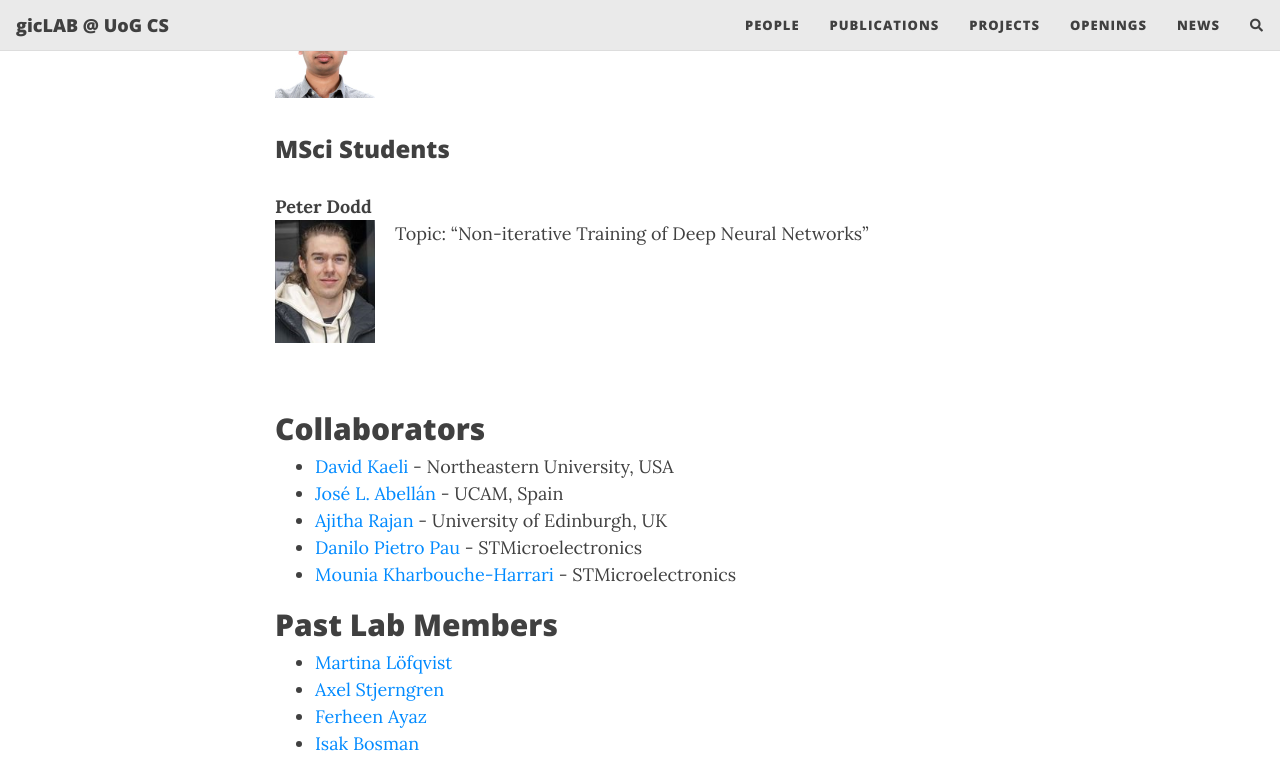
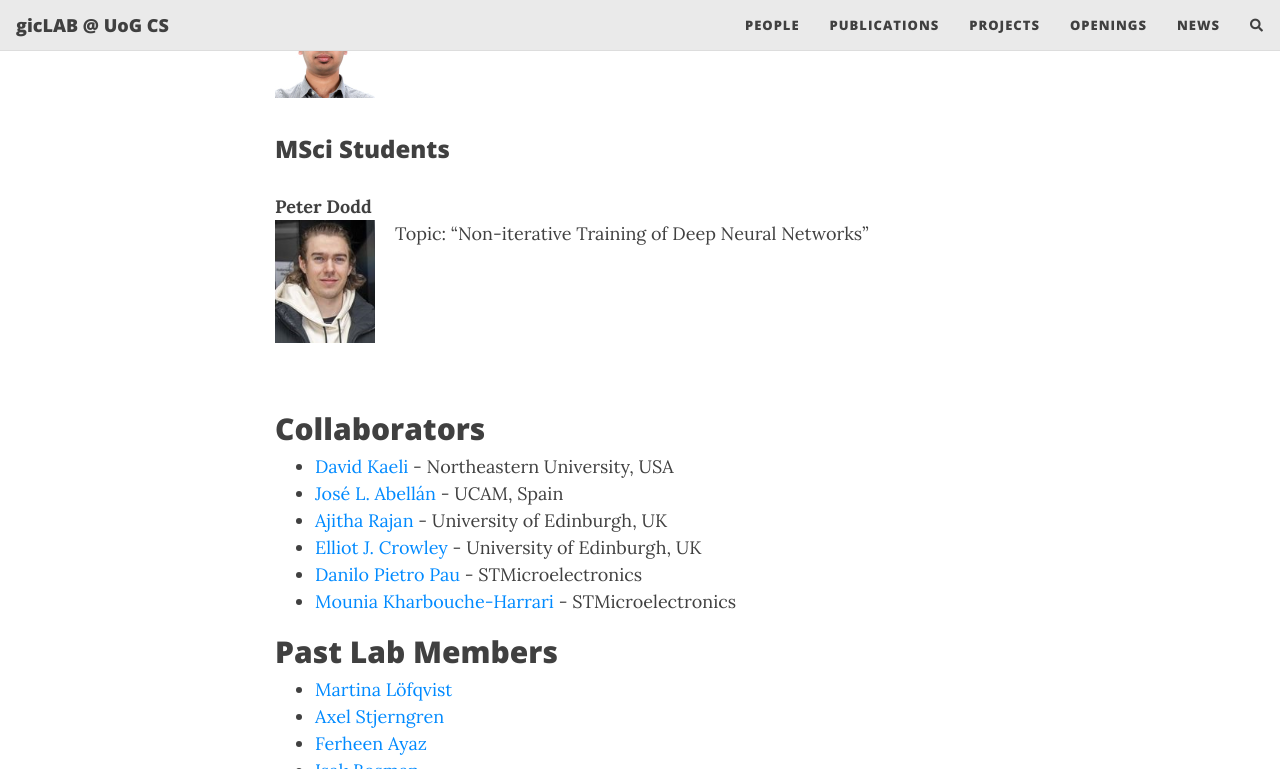
Before and after one commit to gicLAB/gicLAB.github.io, a Jekyll site: the page built from people.md, in a window 1280 px wide and 900 px high, scrolled down 1507 px, cut to the strip 0-769 px from the top of the window. Built offline with Jekyll 4.4.1, drawn with Linux system fonts in a browser that asks for light colours; nearby versions of some CDN libraries; comment, search, counter and statistics services are not loaded.

Commit message:
Update people.md

```diff
--- a/people.md
+++ b/people.md
@@ -64,6 +64,7 @@ Topic: "'Efficient ML model implementation in FPGAs"
 - [David Kaeli](https://coe.northeastern.edu/people/kaeli-david/) - Northeastern University, USA
 - [José L. Abellán](https://sites.google.com/ucam.edu/jlabellan) - UCAM, Spain
 - [Ajitha Rajan](https://homepages.inf.ed.ac.uk/arajan/) - University of Edinburgh, UK
+- [Elliot J. Crowley](https://elliotjcrowley.github.io/) - University of Edinburgh, UK
 - [Danilo Pietro Pau](https://www.linkedin.com/in/danilopietropau/) - STMicroelectronics
 - [Mounia Kharbouche-Harrari](https://www.linkedin.com/in/mounia-kharbouche-harrari-6612b810a/) - STMicroelectronics
 
```
